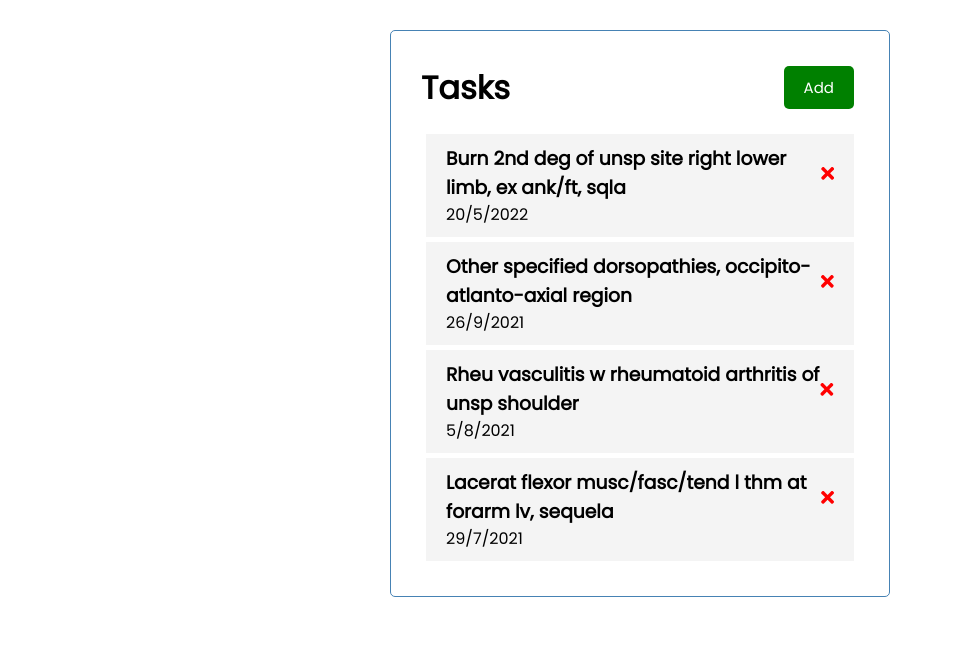
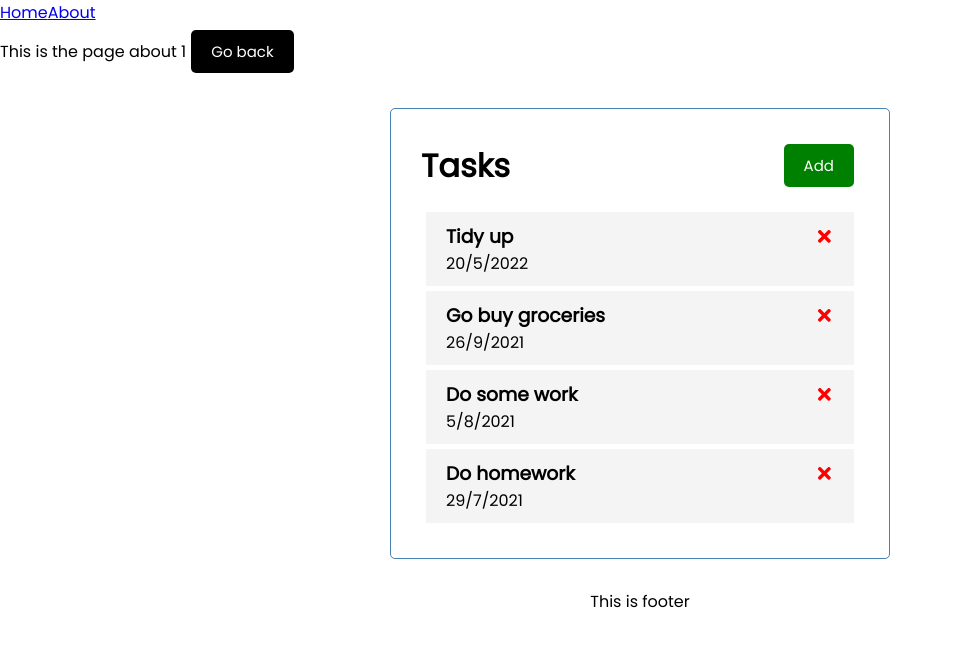
Before and after one commit to tesarlukas/react-task-tracker, a React (Create React App) app: page /about/1 in a window 1280 px wide. Shown: the top 646 px of the page, without its empty margins (0-953 px from the left). Built offline with nearby package versions, Linux system fonts and the light colour scheme.

Commit message:
Implement router

```diff
--- a/public/index.html
+++ b/public/index.html
@@ -9,7 +9,6 @@
       name="description"
       content="Web site created using create-react-app"
     />
-    <link rel="apple-touch-icon" href="%PUBLIC_URL%/logo192.png" />
     <!--
       manifest.json provides metadata used when your web app is installed on a
       user's mobile device or desktop. See https://developers.google.com/web/fundamentals/web-app-manifest/
--- a/src/App.jsx
+++ b/src/App.jsx
@@ -1,30 +1,33 @@
+import { useState } from 'react';
+import { BrowserRouter as Router, Routes, Route, Link } from 'react-router-dom';
 import Tasks from './components/Tasks';
-import { useState } from 'react';
-import { BrowserRouter as Router, Routes, Route } from 'react-router-dom';
+import Home from './pages/Home';
+import About from './pages/About';
+import Error from './pages/Error';
 
 const App = () => {
   const [tasks, setTasks] = useState([
     {
       id: 1,
-      text: 'Burn 2nd deg of unsp site right lower limb, ex ank/ft, sqla',
+      text: 'Tidy up',
       day: '20/5/2022',
       reminder: false,
     },
     {
       id: 2,
-      text: 'Other specified dorsopathies, occipito-atlanto-axial region',
+      text: 'Go buy groceries',
       day: '26/9/2021',
       reminder: false,
     },
     {
       id: 3,
-      text: 'Rheu vasculitis w rheumatoid arthritis of unsp shoulder',
+      text: 'Do some work',
       day: '5/8/2021',
       reminder: false,
     },
     {
       id: 4,
-      text: 'Lacerat flexor musc/fasc/tend l thm at forarm lv, sequela',
+      text: 'Do homework',
       day: '29/7/2021',
       reminder: false,
     },
@@ -46,10 +49,18 @@ const App = () => {
   return (
     <Router>
       <div className='app'>
+        <nav>
+          <Link to='/'>Home</Link>
+          <Link to='/about'>About</Link>
+        </nav>
         <Routes>
-          <Route path='/' />
+          <Route path='/' element={<Home />} />
+          <Route path='/about/' element={<About />} />
+          <Route path='/about/:topic' element={<About />} />
+          <Route path='*' element={<Error />} />
         </Routes>
         <Tasks tasks={tasks} onDelete={deleteTask} onToggle={toggleReminder} />
+        <footer>This is footer</footer>
       </div>
     </Router>
   );
--- a/src/Pages/About.jsx
+++ b/src/Pages/About.jsx
@@ -0,0 +1,18 @@
+import React from 'react';
+import { useNavigate, useParams } from 'react-router-dom';
+
+const About = () => {
+  const navigate = useNavigate();
+  const { topic } = useParams();
+
+  return (
+    <div>
+      {topic ? `This is the page about ${topic}` : 'This is the about page'}
+      <button className='btn' onClick={() => navigate('/')}>
+        Go back
+      </button>
+    </div>
+  );
+};
+
+export default About;
--- /dev/null
+++ b/src/Pages/Error.jsx
@@ -0,0 +1,13 @@
+import React from 'react';
+
+const Error = () => {
+  return (
+    <div>
+      404
+      <br />
+      Page not found
+    </div>
+  );
+};
+
+export default Error;
--- a/src/Pages/Home.jsx
+++ b/src/Pages/Home.jsx
@@ -0,0 +1,7 @@
+import React from 'react';
+
+const Home = () => {
+  return <div>This is the home page</div>;
+};
+
+export default Home;
```
